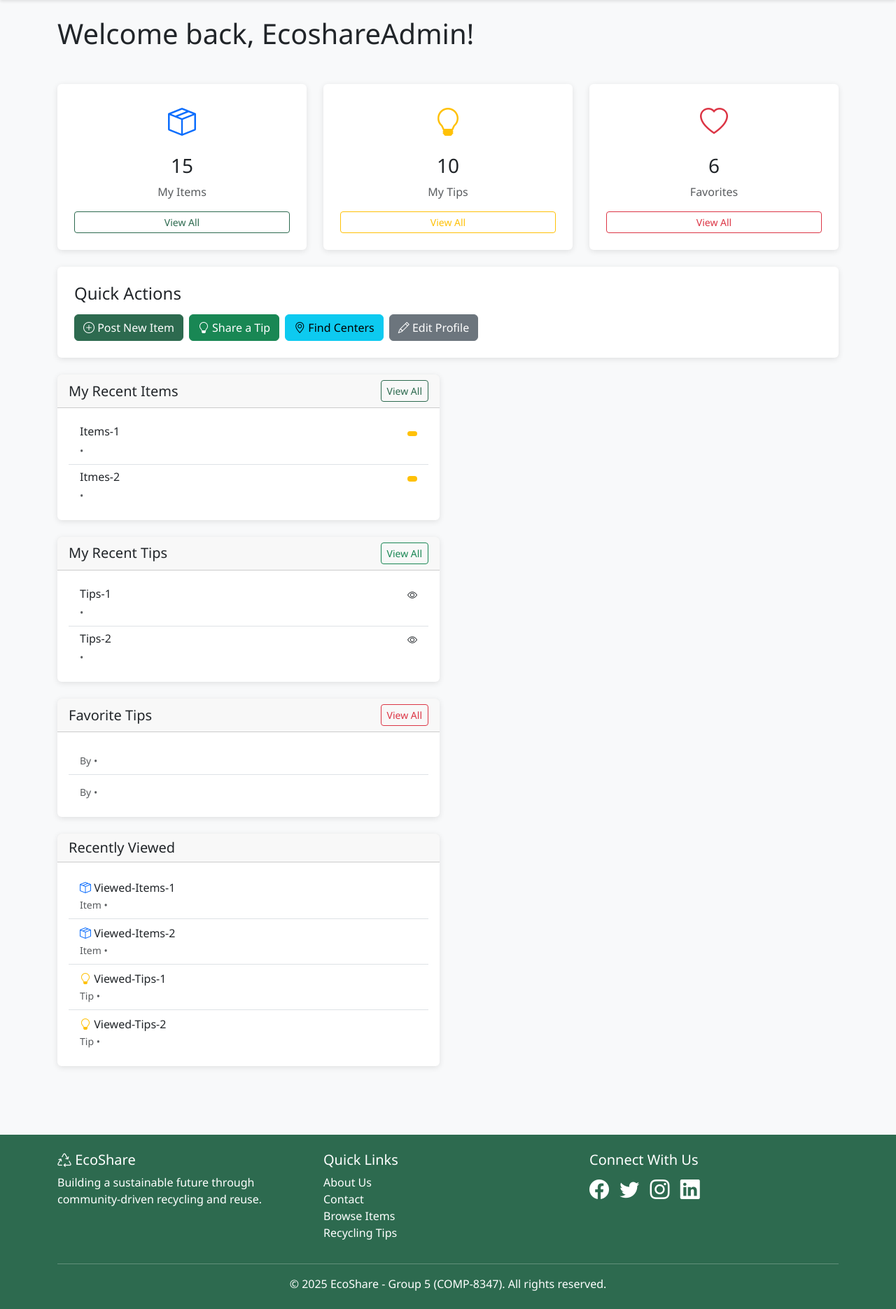
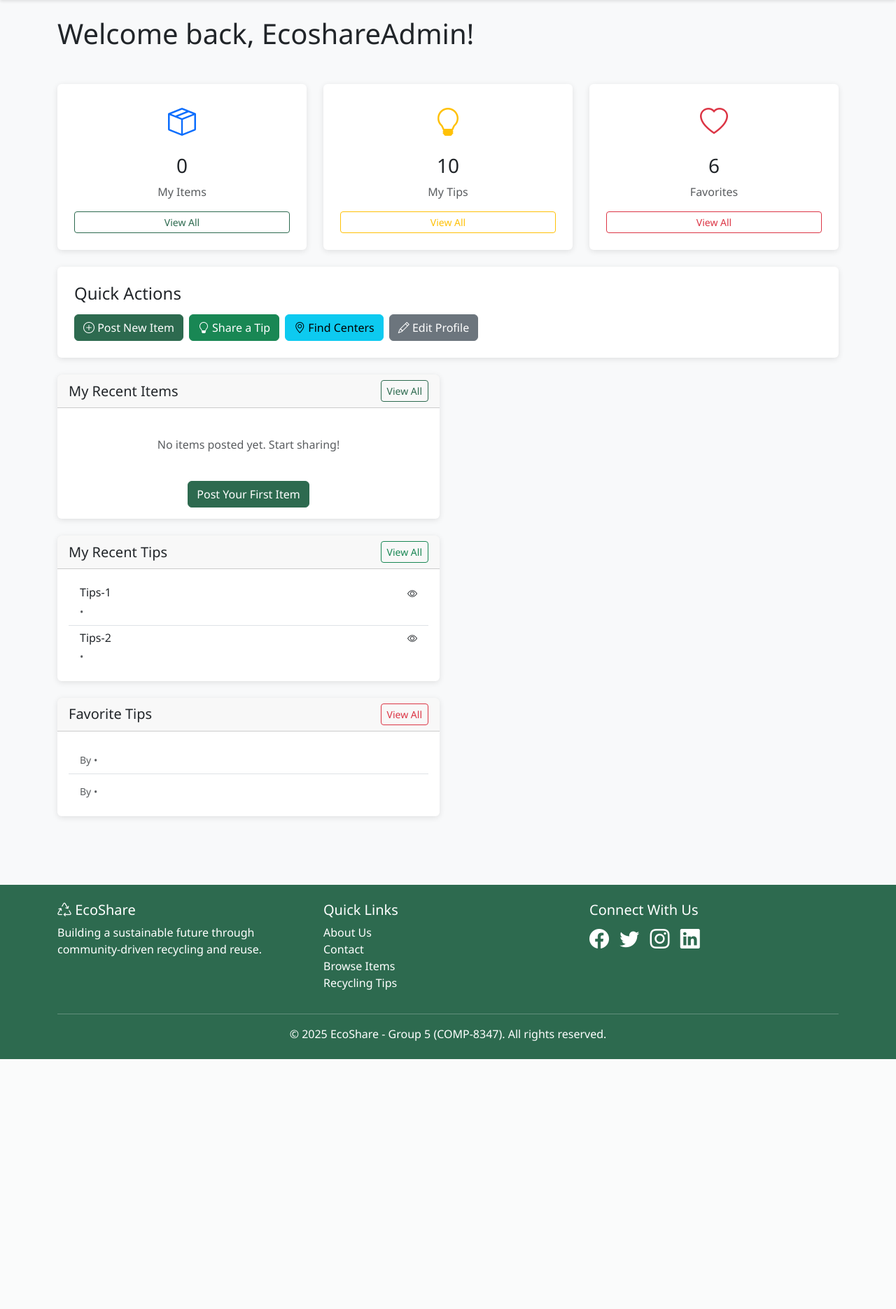
Before and after one commit to Dhruv-Paghdal/Ecoshare, a Django app: page /dashboard/ in a window 1280 px wide. Shown: the part 56-1926 px from the top of the page at 70% size. After the commit the page ends 1569 px from the top, so only its background shows below. Run offline with Django 4.2, Linux system fonts and the light colour scheme; a user stored in the database is signed in; data that the repository does not hold is empty.

Commit message:
Integrated centers and items to dashboard and home page

```diff
--- a/core/views.py
+++ b/core/views.py
@@ -1,27 +1,31 @@
 from django.shortcuts import render
 from django.contrib.auth.decorators import login_required
+from items.models import Item, Category
+from centers.models import RecyclingCenter
 
 def home(request):
+    featured_items = Item.objects.filter(status=Item.STATUS_AVAILABLE)[:3]
+    featured_tips = [] #Tip.objects.filter()[:3]
+    recent_tips = []  # Add: Tip.objects.all().order_by('-created_at')[:3] when tips model exists
     context = {
-        'featured_items': ['Featured-Items-1', 'Featured-Items-2'],
-        'featured_tips': ['Featured-Tips-1', 'Featured-Tips-2'],
-        'recent_tips': ['Recent-Tips-1', 'Recent-Tips-2'],
-        'item_categories': 5,
-        'total_items': 25,
-        'total_tips': 20,
-        'total_centers': 10,
+        'featured_items': featured_items,
+        'featured_tips': featured_tips,
+        'recent_tips': recent_tips,
+        'item_categories': Category.objects.count(),
+        'total_items': Item.objects.filter(status=Item.STATUS_AVAILABLE).count(),
+        'total_tips': 20, #Tip.objects.count()
+        'total_centers': RecyclingCenter.objects.count(),
     }
     return render(request, 'core/home.html', context)
 
 @login_required
 def dashboard(request):
+    user_items = Item.objects.filter(owner=request.user).order_by('-created_at')[:5]
     context = {
-        'user_items': ['Items-1', 'Itmes-2'],
+        'user_items': user_items,
         'user_tips': ['Tips-1', 'Tips-2'],
         'favorite_tips': ['Favorite-Tips-1', 'Favorite-Tips-2'],
-        'recently_viewed_items': ['Viewed-Items-1', 'Viewed-Items-2'],
-        'recently_viewed_tips': ['Viewed-Tips-1', 'Viewed-Tips-2'],
-        'total_user_items': 15,
+        'total_user_items': Item.objects.filter(owner=request.user).count(),
         'total_user_tips': 10,
         'total_favorites': 6,
     }
--- a/templates/base.html
+++ b/templates/base.html
@@ -118,7 +118,7 @@
                 <ul class="navbar-nav">
                     {% if user.is_authenticated %}
                         <li class="nav-item">
-                            <a class="nav-link" href="#">
+                            <a class="nav-link" href="{% url 'core:dashboard' %}">
                                 <i class="bi bi-speedometer2"></i> Dashboard
                             </a>
                         </li>
@@ -129,7 +129,7 @@
                             </a>
                             <ul class="dropdown-menu dropdown-menu-end" aria-labelledby="userDropdown">
                                 <li><a class="dropdown-item" href="{% url 'accounts:profile' %}">My Profile</a></li>
-                                <li><a class="dropdown-item" href="#">My Items</a></li>
+                                <li><a class="dropdown-item" href="{% url 'items:my_items' %}">My Items</href=></li>
                                 <li><a class="dropdown-item" href="#">My Tips</a></li>
                                 <li><a class="dropdown-item" href="#">Favorites</a></li>
                                 <li><hr class="dropdown-divider"></li>
--- a/templates/core/dashboard.html
+++ b/templates/core/dashboard.html
@@ -18,7 +18,7 @@
                 <i class="bi bi-box-seam text-primary fs-1"></i>
                 <h3 class="mt-3">{{ total_user_items }}</h3>
                 <p class="text-muted">My Items</p>
-                <a href="#" class="btn btn-sm btn-outline-primary">View All</a>
+                <a href="{% url 'items:my_items' %}"class="btn btn-sm btn-outline-primary">View All</a>
             </div>
         </div>
         <div class="col-md-4">
@@ -45,13 +45,13 @@
             <div class="card p-4">
                 <h4 class="mb-3">Quick Actions</h4>
                 <div class="d-flex gap-2 flex-wrap">
-                    <a href=# class="btn btn-primary">
+                    <a href="{% url 'items:item_create' %}" class="btn btn-primary">
                         <i class="bi bi-plus-circle"></i> Post New Item
                     </a>
                     <a href=# class="btn btn-success">
                         <i class="bi bi-lightbulb"></i> Share a Tip
                     </a>
-                    <a href=#  class="btn btn-info">
+                    <a href="{% url 'centers:center_list' %}"  class="btn btn-info">
                         <i class="bi bi-geo-alt"></i> Find Centers
                     </a>
                     <a href="{% url 'accounts:profile_edit' %}" class="btn btn-secondary">
@@ -68,17 +68,17 @@
             <div class="card">
                 <div class="card-header d-flex justify-content-between align-items-center">
                     <h5 class="mb-0">My Recent Items</h5>
-                    <a href="#" class="btn btn-sm btn-outline-primary">View All</a>
+                    <a href="{% url 'items:my_items' %}" class="btn btn-sm btn-outline-primary">View All</a>
                 </div>
                 <div class="card-body">
                     {% if user_items %}
                         <div class="list-group list-group-flush">
                             {% for item in user_items %}
-                            <a href="#" class="list-group-item list-group-item-action">
+                            <a href="{% url 'items:item_detail' slug=item.slug %}" class="list-group-item list-group-item-action">
                                 <div class="d-flex justify-content-between">
                                     <h6 class="mb-1">{{ item.title }}</h6>
                                     <small>
-                                        <span class="badge bg-{{ item.status|yesno:'success,warning,secondary' }}">
+                                        <span class="badge bg-{% if item.status == 'available' %}success{% elif item.status == 'reserved' %}warning{% else %}secondary{% endif %}">
                                             {{ item.get_status_display }}
                                         </span>
                                     </small>
@@ -90,7 +90,7 @@
                     {% else %}
                         <p class="text-muted text-center py-4">No items posted yet. Start sharing!</p>
                         <div class="text-center">
-                            <a href="#" class="btn btn-primary">Post Your First Item</a>
+                            <a href="{% url 'items:item_create' %}" class="btn btn-primary">Post Your First Item</a>
                         </div>
                     {% endif %}
                 </div>
@@ -153,35 +153,5 @@
             </div>
         </div>
     </div>
-    <div class="row">
-        <!-- Recently Viewed -->
-        <div class="col-lg-6 mb-4">
-            <div class="card">
-                <div class="card-header">
-                    <h5 class="mb-0">Recently Viewed</h5>
-                </div>
-                <div class="card-body">
-                    {% if recently_viewed_items or recently_viewed_tips %}
-                        <div class="list-group list-group-flush">
-                            {% for item in recently_viewed_items %}
-                            <a href="#" class="list-group-item list-group-item-action">
-                                <i class="bi bi-box-seam text-primary"></i> {{ item.title }}
-                                <br><small class="text-muted">Item • {{ item.category.name }}</small>
-                            </a>
-                            {% endfor %}
-                            {% for tip in recently_viewed_tips %}
-                            <a href="#" class="list-group-item list-group-item-action">
-                                <i class="bi bi-lightbulb text-warning"></i> {{ tip.title }}
-                                <br><small class="text-muted">Tip • {{ tip.category.name }}</small>
-                            </a>
-                            {% endfor %}
-                        </div>
-                    {% else %}
-                        <p class="text-muted text-center py-4">No recent views yet.</p>
-                    {% endif %}
-                </div>
-            </div>
-        </div>
-    </div>
 </div>
 {% endblock %}
```
Also changed, not shown: templates/core/home.html (+4 -4 lines), db.sqlite3.
